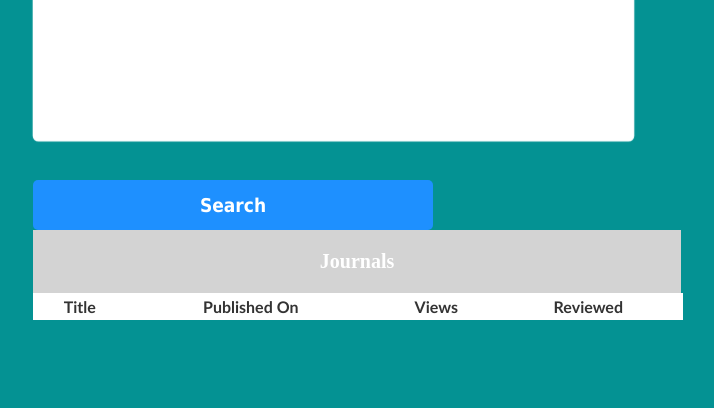
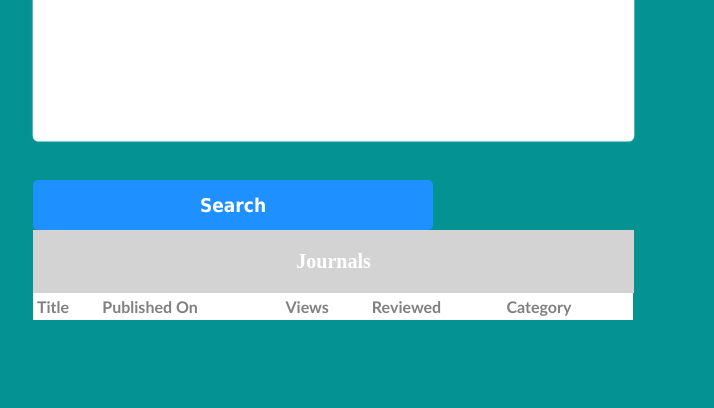
Before and after one commit to iamunadike/djangoAdvSearch, a Django app: page /form in a window 1280 px wide. Shown: the part 548-956 px from the top of the page, without its empty margins (295-1009 px from the left). Run offline with Django 3.2, Linux system fonts and the light colour scheme; tables that the repository leaves empty hold one stand-in row (values such as "Sample post"); lists and menus that the app fills with data are empty.

Commit message:
template for journals

```diff
--- a/core/templates/_journals.html
+++ b/core/templates/_journals.html
@@ -4,41 +4,47 @@ table{
     margin-top: 30px;
     color: #333;
     font-family: "Gill Sans";
-    width: 650px;
+    width: 600px;
     font-weight: bold;
 }
 th{
     left: 0px;
     margin-left: 0px;
+
 }
 .tab{
-    padding-top: 3px;
-    padding-bottom: 3px;
+    padding: 5px 8px 4px;
     border-bottom: 1px solid lightgray;
     overflow: hidden;
-    text-align: center;
+    text-align: left;
 
 }
 .header{
     margin-bottom: -29.98px;
     background: lightgray;
     color:white;
-    width: 608px;
+    width: 561px;
     text-align: center;
     font-weight: 700;
     font-size: 20px;
     padding: 1em 1em;
+}
+.tops{
+    text-align: left;
+    color: gray;
+
 }
 </style>
 
 <div class="header">Journals</div>
 <table class="journals">
 <thead>
-<tr>
+<tr class="tops">
 <th>Title</th>
 <th>Published On</th>
 <th>Views</th>
 <th> Reviewed</th>
+<th>Category</th>
 </tr>
 </thead>
 <tbody>
@@ -48,6 +54,7 @@ th{
  <td>{{ o.published|date:"F jS o"}}</td>
  <td>{{ o.views }}</td>
  <td>{{ o.reviewed }}</td>
+ <td> {{o.categories.all|join:","}}</td>
  </tr>
 {% endfor %}
 </tbody>
```
